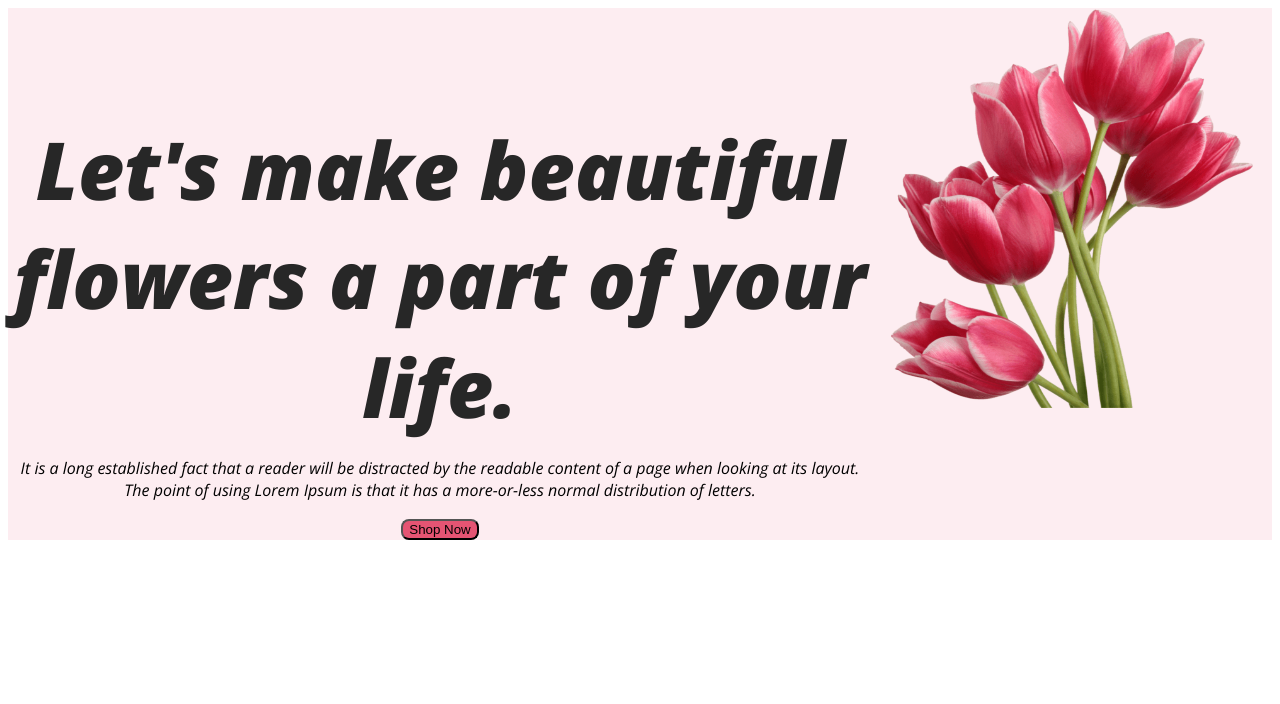
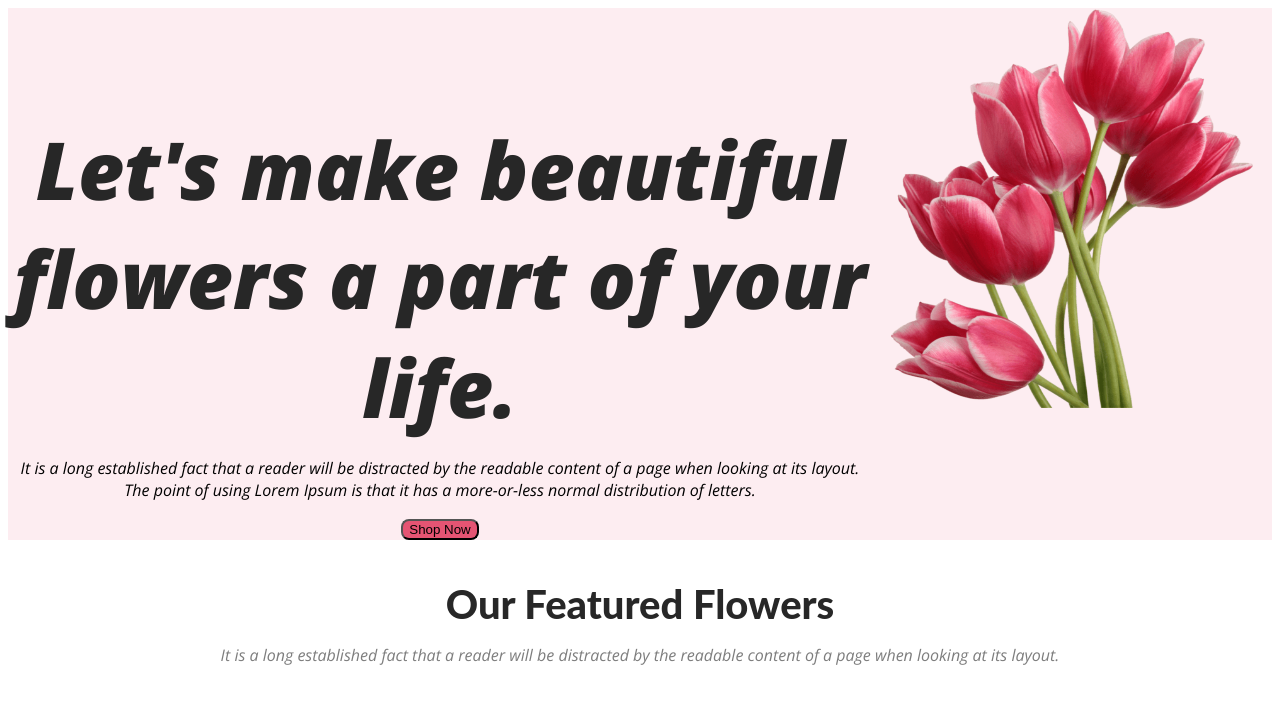
Before and after one commit to Muhammad-Limon/assinment-1, a plain HTML site: page index.html in a window 1280 px wide. Drawn offline with nearby package versions, Linux system fonts and the light colour scheme.

Commit message:
header add complete

```diff
--- a/index.css
+++ b/index.css
@@ -2,6 +2,7 @@ body {
     font-family: 'Open Sans', sans-serif;
 }
 
+/*header style */
 .header {
     background-color: rgba(229, 84, 115, 0.10);
 }
@@ -29,3 +30,17 @@ body {
     height: 400px;
     flex-shrink: 0;
 }
+
+.flower-item {
+    color: #272727;
+    text-align: center;
+    font-family: Lato;
+    font-size: 40px;
+    font-weight: 800;
+    margin-bottom: 0px;
+}
+
+#flower-item-info {
+    color: rgba(39, 39, 39, 0.60);
+    text-align: center;
+}
--- a/index.html
+++ b/index.html
@@ -24,8 +24,10 @@
             </div>
             <img class="flower-pic" src="Flower Asset/pngwing 10.png" alt="">
         </div>
-
     </header>
+    <h3 class="flower-item">Our Featured Flowers</h3>
+    <p id="flower-item-info">It is a long established fact that a reader will be distracted by the readable content of a page when looking at
+        its layout.</p>
     <main>
 
     </main>
```
